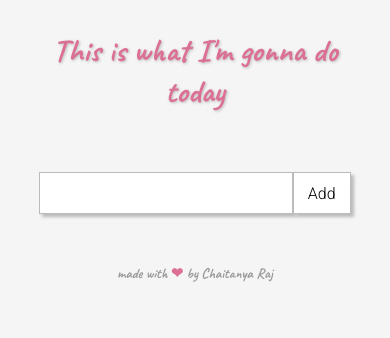
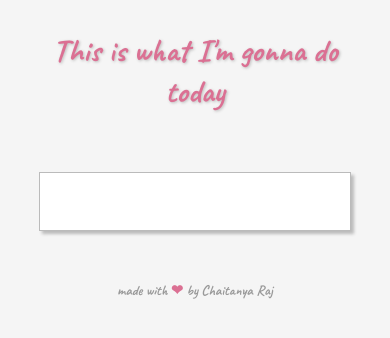
Before and after one commit to Chaitanya-Raj/todo, a React (Create React App) app: page / in a window 390 px wide. Shown: the top 338 px of the page. Built offline with nearby package versions, Linux system fonts and the light colour scheme.

Commit message:
finalize

```diff
--- a/src/App.css
+++ b/src/App.css
@@ -3,6 +3,7 @@
 
 * {
   box-sizing: border-box;
+  outline: none;
 }
 
 body {
@@ -62,19 +63,23 @@ li {
   align-items: center;
   max-height: fit-content;
   min-height: 8vh;
-  background: #eee;
+  word-wrap: break-word;
+  background: #f5f5f5;
   border: 1px solid #bbb;
   box-shadow: 3px 3px 3px #bbb;
 }
 
 #clear {
-  min-height: 1vh;
+  min-height: 5vh;
   display: flex;
+  background: #eee;
   justify-content: flex-end;
   font-family: "Roboto", sans-serif;
 }
 
-.clear-all {
+.clear-completed {
+  text-decoration: underline;
+  font-size: 1rem;
   color: #444;
   margin: 0 10px;
   cursor: pointer;
@@ -103,7 +108,11 @@ button {
 
 .completed {
   color: #999;
-  font-style: italic;
+  text-decoration: line-through;
+}
+
+.darken {
+  background: #eee;
 }
 
 #mark-delete {
@@ -140,19 +149,9 @@ footer {
 
   /* input  */
   input {
-    width: 65vw;
-    height: 5vh;
+    width: 80vw;
+    height: 7vh;
     font-size: 1rem;
-  }
-
-  #add-todo-button {
-    background: #fff;
-    border: 1px solid #bbb;
-    width: 15vw;
-    font-size: 1rem;
-    font-family: "Roboto", sans-serif;
-    display: block;
-    box-shadow: 3px 3px 3px #bbb;
   }
 
   /* list  */
@@ -169,6 +168,10 @@ footer {
     font-size: 1.2rem;
   }
 
+  .clear-completed {
+    font-size: 0.8rem;
+  }
+
   /* footer  */
   footer {
     font-size: 0.9rem;
--- a/src/App.js
+++ b/src/App.js
@@ -11,11 +11,10 @@ function App() {
 
   useEffect(() => {
     localStorage.setItem("todos", JSON.stringify(todos));
-    console.log(JSON.parse(localStorage.todos));
   }, [todos]);
 
-  const clearAll = () => {
-    setTodos([]);
+  const clearCompleted = () => {
+    setTodos(todos.filter((todo) => !todo.completed));
   };
 
   const contentChange = (e) => {
@@ -58,7 +57,7 @@ function App() {
           todos={todos}
           deleteTodo={deleteTodo}
           toggleComplete={toggleComplete}
-          clearAll={clearAll}
+          clearCompleted={clearCompleted}
         />
       </main>
       <footer>
--- a/src/components/input.js
+++ b/src/components/input.js
@@ -11,9 +11,6 @@ const Input = ({ content, contentChange, handleSubmit }) => {
           value={content}
           onChange={contentChange}
         />
-        <button type="submit" id="add-todo-button">
-          Add
-        </button>
       </form>
     </div>
   );
--- a/src/components/list.js
+++ b/src/components/list.js
@@ -1,17 +1,11 @@
 import React from "react";
 import Todo from "./todo";
 
-const List = ({ todos, deleteTodo, toggleComplete, clearAll }) => {
+const List = ({ todos, deleteTodo, toggleComplete, clearCompleted }) => {
   const hide = todos.length === 0 ? { display: "none" } : null;
-  console.log(todos.length, hide);
   return (
     <div>
       <ul>
-        <li id="clear" style={hide}>
-          <span className="clear-all" onClick={clearAll}>
-            clear all
-          </span>
-        </li>
         {todos.map((todo) => (
           <Todo
             todo={todo}
@@ -20,6 +14,11 @@ const List = ({ todos, deleteTodo, toggleComplete, clearAll }) => {
             key={todo.id}
           />
         ))}
+        <li id="clear" style={hide}>
+          <span className="clear-completed" onClick={clearCompleted}>
+            clear completed
+          </span>
+        </li>
       </ul>
     </div>
   );
--- a/src/components/todo.js
+++ b/src/components/todo.js
@@ -1,20 +1,17 @@
 import React from "react";
 
 const Todo = ({ todo, deleteTodo, toggleComplete }) => {
+  const bg = todo.completed ? "darken" : null;
+  const strike = todo.completed ? "completed" : null;
+
   return (
-    <li>
+    <li className={bg}>
       <button onClick={() => toggleComplete(todo.id)}>
         <span role="img" aria-label="mark-complete" id="mark-complete">
           &#9989;
         </span>
       </button>
-      {todo.completed ? (
-        <p className="content completed">
-          <strike>{todo.content}</strike>
-        </p>
-      ) : (
-        <p className="content">{todo.content}</p>
-      )}
+      <p className={`content ${strike}`}>{todo.content}</p>
       <button onClick={() => deleteTodo(todo.id)}>
         <span role="img" aria-label="mark-delete" id="mark-delete">
           &#10060;
```
